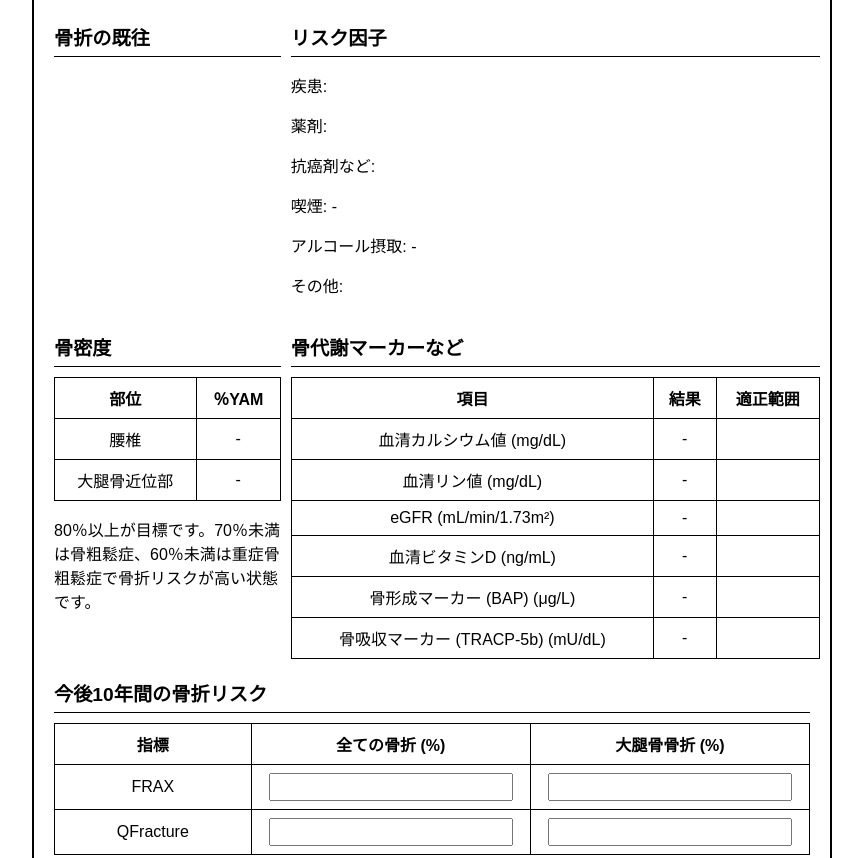
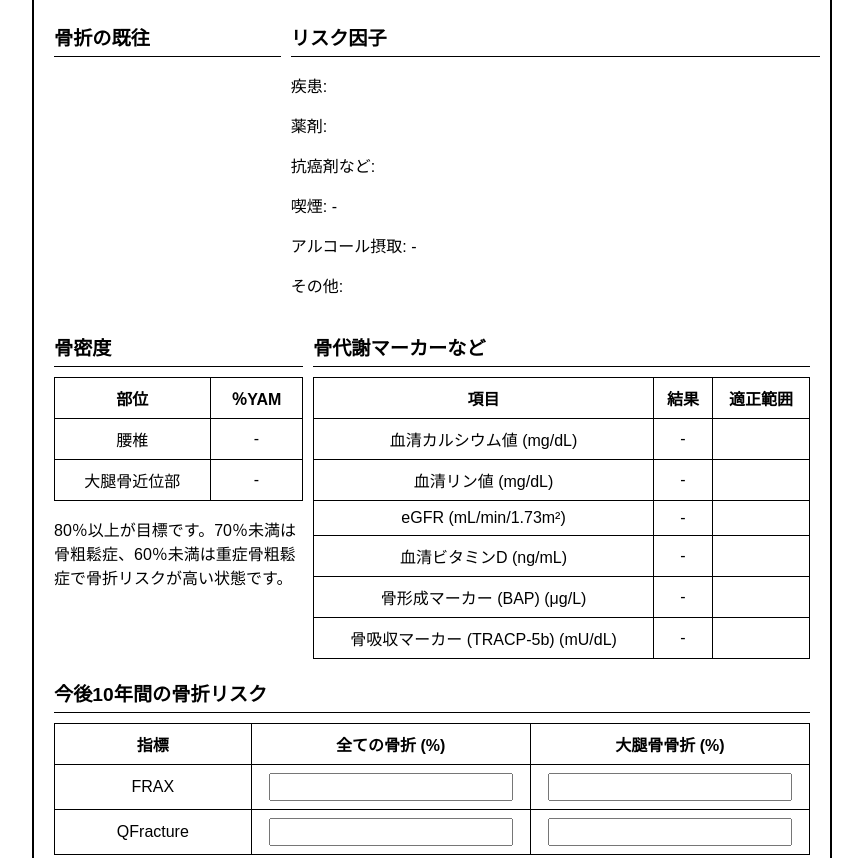
Before and after one commit to natchi4182/OLS_support, a plain HTML site: page report.html in a window 1280 px wide. Shown: the part 315-1173 px from the top of the page, without its empty margins (208-1071 px from the left). Drawn offline with nearby package versions, Linux system fonts and the light colour scheme.

Commit message:
Update report.html

```diff
--- a/report.html
+++ b/report.html
@@ -36,10 +36,10 @@
       flex: 0 0 70%;
     }
     .bone-density-section {
-      flex: 0 0 30%;
+      flex: 3.3 3.3 33%;
     }
     .bone-marker-section {
-      flex: 0 0 70%;
+      flex: 6.6 6.6 66%;
     }
 
     @media print {
```
